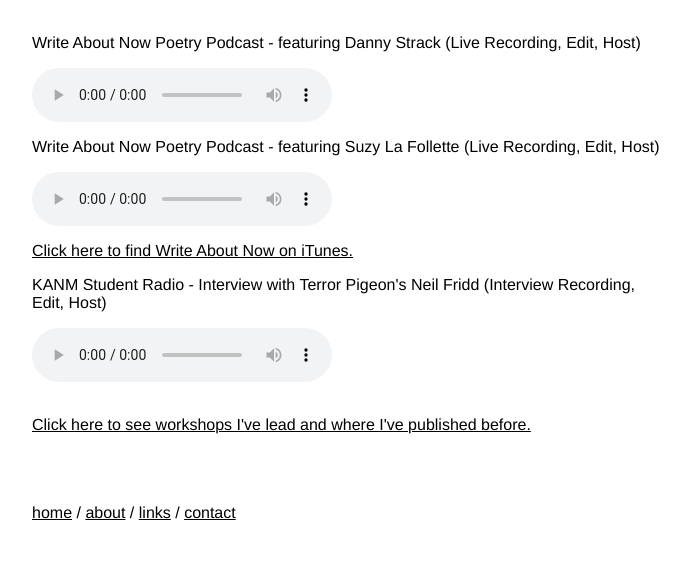
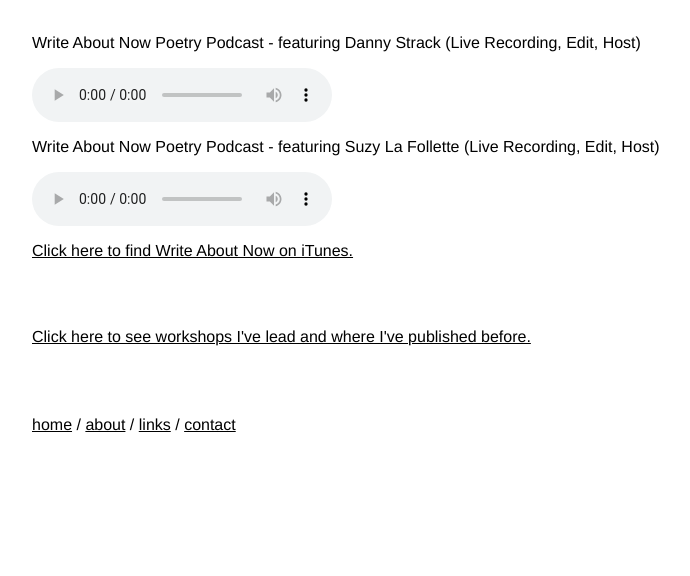
Before and after one commit to davisland/davisland.github.io, a Jekyll site: the page samples.html, which Jekyll copies as it is, in a window 1280 px wide. Shown: the part 912-1488 px from the top of the page, without its empty margins (292-982 px from the left). Built offline with Jekyll 4.4.1, drawn with Linux system fonts in a browser that asks for light colours; after the commit the page ends 1400 px from its top, so only the background shows below that.

Commit message:
remove neil

```diff
--- a/samples.html
+++ b/samples.html
@@ -36,11 +36,6 @@
                 Your browser does not support the audio element.
         </audio>
         <p><a href="https://itunes.apple.com/us/podcast/write-about-now-podcast/id968626488?mt=2">Click here to find Write About Now on iTunes.</a></p>
-        <p>KANM Student Radio - Interview with Terror Pigeon's Neil Fridd (Interview Recording, Edit, Host)</p>
-        <audio controls>
-            <source src="Terror Pigeon_mixdown.mp3">
-                Your browser does not support the audio element.
-        </audio>
         </br>
         </br>
         <p><a href="other.html">Click here to see workshops I've lead and where I've published before.</a></p>
```
